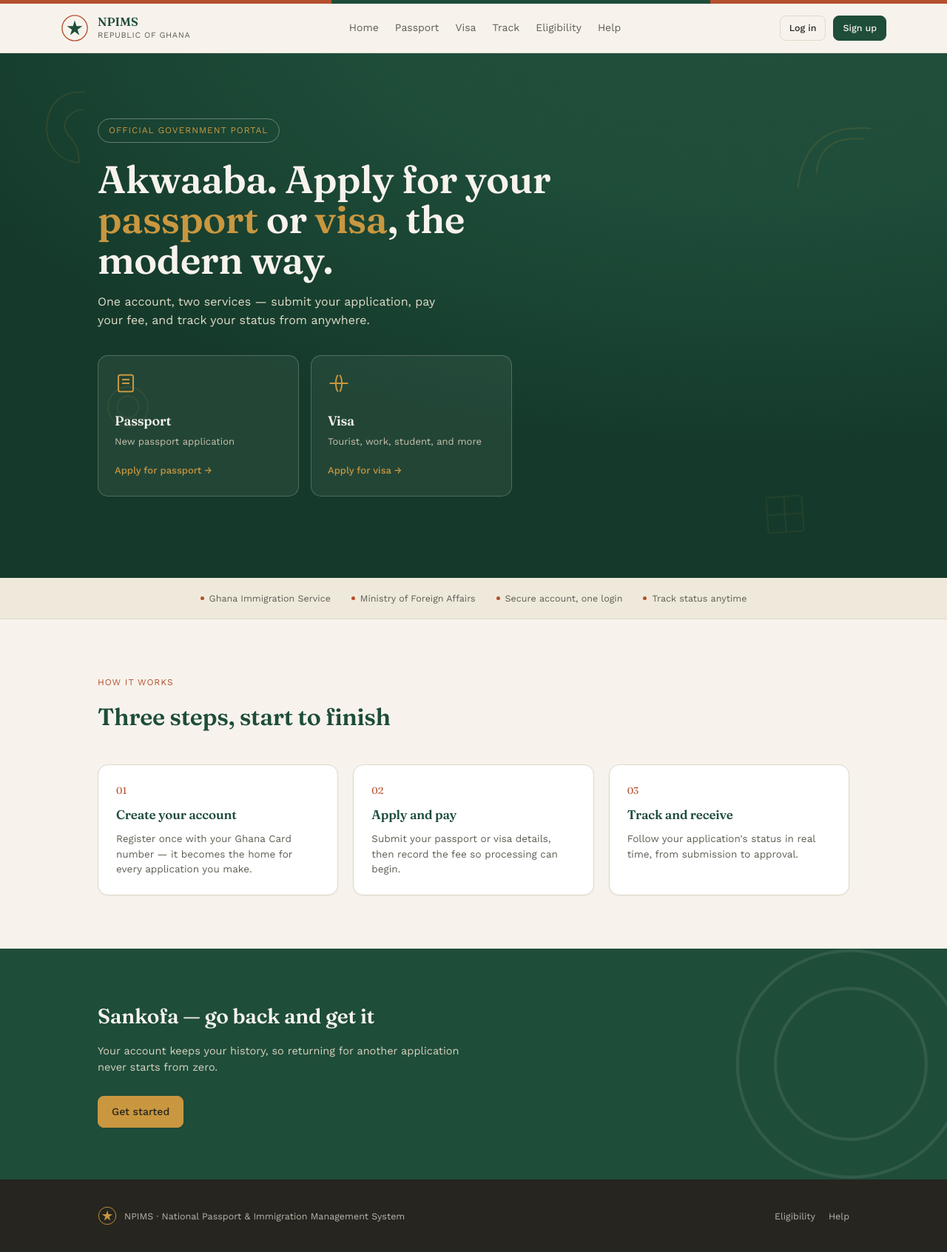
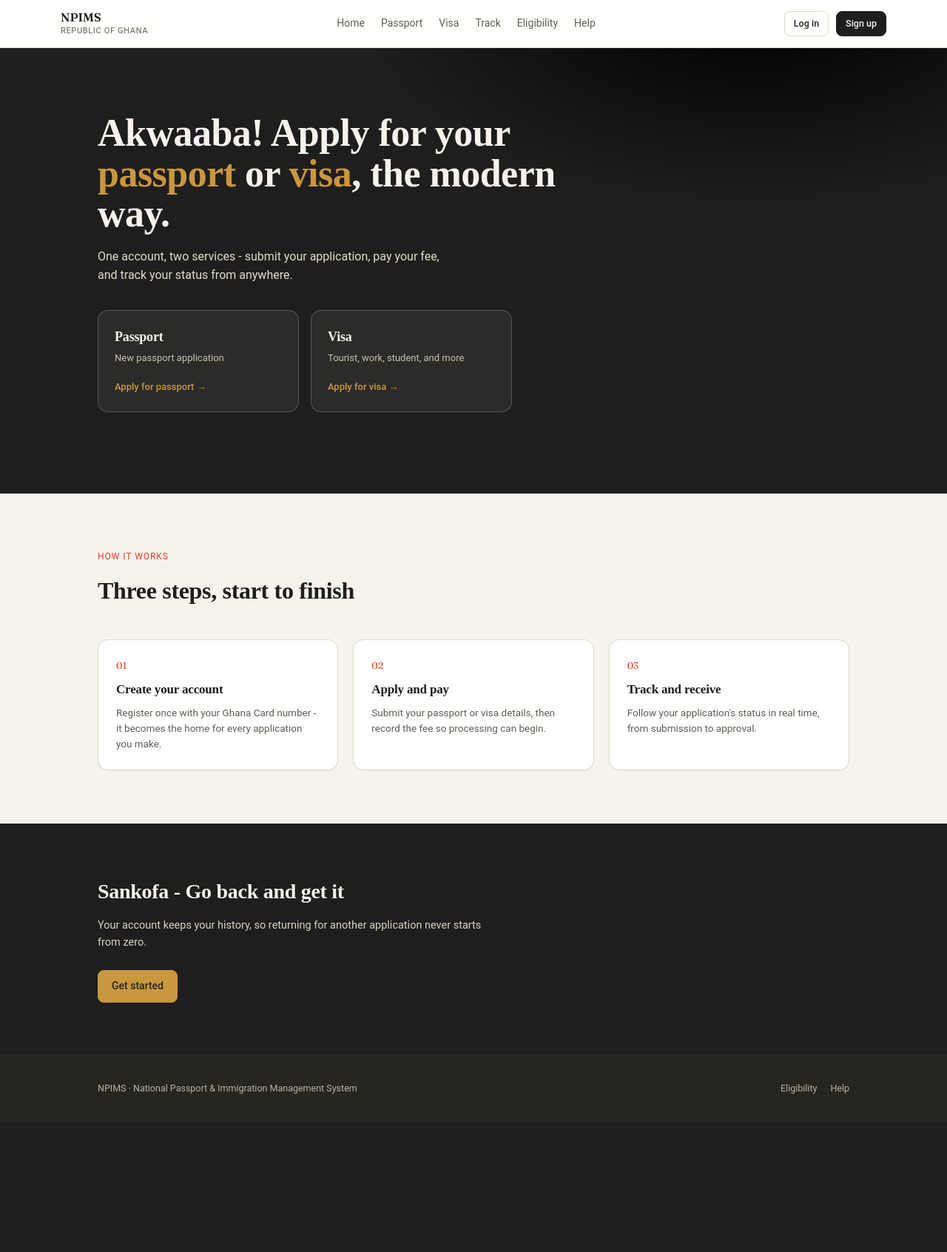
Before and after one commit to harrietfiahagbe-dev/Database_Finals, a Flask app: page / in a window 1280 px wide. Shown: the whole page at 74% size. After the commit the page ends 1478 px from the top, so only its background shows below. Run offline with Flask 3, Linux system fonts and the light colour scheme; parts of the project's set-up code (start-up, migrations or seed data) failed here and were passed over.

Commit message:
Layout changes to pages

```diff
--- a/static/npims.css
+++ b/static/npims.css
@@ -3,9 +3,9 @@
 :root {
   --cream: #F7F3EC;
   --cream-2: #EFE9DC;
-  --forest: #1E4D3A;
-  --forest-deep: #153a2b;
-  --clay: #B5502E;
+  --forest: #1e1e1e;
+  --forest-deep: #1e1e1e;
+  --clay: #e43c29;
   --clay-light: #D9784F;
   --gold: #C9973F;
   --ink: #26251F;
@@ -34,7 +34,7 @@ html {
 }
 
 body {
-  font-family: "Work Sans", sans-serif;
+  font-family: "Roboto", sans-serif;
   background: var(--cream);
   color: var(--ink);
   line-height: 1.55;
@@ -42,7 +42,7 @@ body {
 }
 
 h1, h2, h3 {
-  font-family: "Fraunces", serif;
+  font-family: "Playfair Display", serif;
   font-weight: 600;
   letter-spacing: -0.01em;
   color: var(--forest);
@@ -90,21 +90,7 @@ button, input, select, textarea {
   color: var(--ink-soft);
 }
 
-/* —— Kente strip —— */
-.kente-strip {
-  height: 5px;
-  width: 100%;
-  background: linear-gradient(
-    90deg,
-    var(--forest) 0 20%,
-    var(--clay) 20% 40%,
-    var(--gold) 40% 60%,
-    var(--forest) 60% 80%,
-    var(--clay) 80% 100%
-  );
-  background-size: 200% 100%;
-  animation: shimmer 8s linear infinite;
-}
+
 
 @keyframes shimmer {
   from { background-position: 0% 0; }
@@ -113,7 +99,7 @@ button, input, select, textarea {
 
 /* —— Citizen header —— */
 .site-header {
-  background: rgba(247, 243, 236, 0.94);
+  background: rgba(255, 255, 255, 0.94);
   border-bottom: 1px solid var(--line);
   position: sticky;
   top: 0;
@@ -587,7 +573,7 @@ table.data td,
 .hero {
   position: relative;
   overflow: hidden;
-  background: radial-gradient(1200px 600px at 80% -10%, #234f3c 0%, var(--forest) 45%, var(--forest-deep) 100%);
+  background: radial-gradient(1200px 600px at 80% -10%, #000000 0%, var(--forest) 45%, var(--forest-deep) 100%);
   color: var(--cream);
   padding: 88px 0 110px;
 }
--- a/static/staff.css
+++ b/static/staff.css
@@ -23,7 +23,7 @@ body.staff-body .staff-header .nav-row {
 }
 
 body.staff-body .brand-plain {
-  font-family: "Fraunces", serif;
+  font-family: "Roboto", serif;
   font-weight: 600;
   color: var(--forest);
   font-size: 17px;
--- a/templates/base.html
+++ b/templates/base.html
@@ -10,15 +10,10 @@
   {% block extra_css %}{% endblock %}
 </head>
 <body class="{% block body_class %}{% endblock %}">
-  <div class="kente-strip" aria-hidden="true"></div>
   {% block header %}
   <header class="site-header" id="siteHeader">
     <div class="nav-row">
       <a class="brand" href="{{ url_for('landing') }}">
-        <svg class="coa" viewBox="0 0 40 40" aria-hidden="true">
-          <circle cx="20" cy="20" r="18" fill="none" stroke="#B5502E" stroke-width="1.4"/>
-          <polygon points="20,9 22.5,17 31,17 24,22 26.5,30 20,25 13.5,30 16,22 9,17 17.5,17" fill="#1E4D3A"/>
-        </svg>
         <div class="brand-text">
           <div class="name">NPIMS</div>
           <div class="sub">Republic of Ghana</div>
@@ -76,10 +71,6 @@
   <footer class="site-footer">
     <div class="wrap foot-row">
       <div class="foot-brand">
-        <svg class="coa" viewBox="0 0 40 40" aria-hidden="true">
-          <circle cx="20" cy="20" r="18" fill="none" stroke="#C9973F" stroke-width="1.4"/>
-          <polygon points="20,9 22.5,17 31,17 24,22 26.5,30 20,25 13.5,30 16,22 9,17 17.5,17" fill="#C9973F"/>
-        </svg>
         <span>NPIMS · National Passport &amp; Immigration Management System</span>
       </div>
       <div class="foot-links">
--- a/templates/citizen.html
+++ b/templates/citizen.html
@@ -209,7 +209,7 @@
     <div class="page-head">
       <div>
         <span class="eyebrow caps">Citizen dashboard</span>
-        <h1>Akwaaba back, {{ person.fname }}</h1>
+        <h1>Welcome Back, {{ person.fname }}</h1>
         <p>Everything tied to your national ID in one place — applications, payments, and status, updated as officers
           process them.</p>
       </div>
--- a/templates/eligibility.html
+++ b/templates/eligibility.html
@@ -17,7 +17,7 @@
     </div>
     <div class="q-card">
       <h2>Passport validity</h2>
-      <p>Ordinary passports are typically issued for up to 10 years. Renew early if expiry is within 90 days — staff reports list passports nearing expiry.</p>
+      <p>Ordinary passports are typically issued for up to 10 years. Renew early if expiry is within 90 days - staff reports list passports nearing expiry.</p>
     </div>
     <div class="q-card">
       <h2>Passport fees</h2>
--- a/templates/landing.html
+++ b/templates/landing.html
@@ -3,15 +3,10 @@
 {% block content %}
 <section class="hero">
   <div class="symbols" aria-hidden="true">
-    <svg class="sym1" viewBox="0 0 100 100"><path d="M50 10 C20 10 10 30 10 50 C10 75 30 90 50 90 C50 65 30 60 30 50 C30 38 40 30 50 30"/></svg>
-    <svg class="sym2" viewBox="0 0 100 100"><circle cx="50" cy="50" r="30"/><circle cx="50" cy="50" r="16"/></svg>
-    <svg class="sym3" viewBox="0 0 100 100"><path d="M20 80 C20 40 40 20 80 20"/><path d="M35 65 C35 40 50 30 75 30"/></svg>
-    <svg class="sym4" viewBox="0 0 100 100"><rect x="20" y="20" width="60" height="60" rx="4"/><line x1="20" y1="50" x2="80" y2="50"/><line x1="50" y1="20" x2="50" y2="80"/></svg>
   </div>
   <div class="wrap hero-inner">
-    <span class="eyebrow">Official government portal</span>
-    <h1>Akwaaba. Apply for your <em>passport</em> or <em>visa</em>, the modern way.</h1>
-    <p>One account, two services — submit your application, pay your fee, and track your status from anywhere.</p>
+    <h1>Akwaaba! Apply for your <em>passport</em> or <em>visa</em>, the modern way.</h1>
+    <p>One account, two services - submit your application, pay your fee, and track your status from anywhere.</p>
     <div class="service-cards">
       {% if user and user.account_type == 'citizen' %}
       <a class="service-card" href="{{ url_for('passport') }}">
@@ -35,13 +30,11 @@
       </a>
       {% else %}
       <a class="service-card" href="{{ url_for('signup', intent='passport') }}">
-        <svg class="ic" viewBox="0 0 24 24" fill="none" stroke="currentColor" stroke-width="1.6"><rect x="4" y="3" width="16" height="18" rx="2"/><line x1="8" y1="8" x2="16" y2="8"/><line x1="8" y1="12" x2="16" y2="12"/></svg>
         <h3>Passport</h3>
         <p>New passport application</p>
         <span class="go">Apply for passport &rarr;</span>
       </a>
       <a class="service-card" href="{{ url_for('signup', intent='visa') }}">
-        <svg class="ic" viewBox="0 0 24 24" fill="none" stroke="currentColor" stroke-width="1.6"><path d="M2 12h20M13 3c3 4 3 14 0 18M11 3C8 7 8 17 11 21"/></svg>
         <h3>Visa</h3>
         <p>Tourist, work, student, and more</p>
         <span class="go">Apply for visa &rarr;</span>
@@ -51,14 +44,7 @@
   </div>
 </section>
 
-<div class="trust">
-  <div class="trust-row wrap">
-    <span><span class="dot"></span> Ghana Immigration Service</span>
-    <span><span class="dot"></span> Ministry of Foreign Affairs</span>
-    <span><span class="dot"></span> Secure account, one login</span>
-    <span><span class="dot"></span> Track status anytime</span>
-  </div>
-</div>
+
 
 <section class="section">
   <div class="wrap">
@@ -67,7 +53,7 @@
       <h2>Three steps, start to finish</h2>
     </div>
     <div class="steps">
-      <div class="step"><div class="num">01</div><h3>Create your account</h3><p>Register once with your Ghana Card number — it becomes the home for every application you make.</p></div>
+      <div class="step"><div class="num">01</div><h3>Create your account</h3><p>Register once with your Ghana Card number - it becomes the home for every application you make.</p></div>
       <div class="step"><div class="num">02</div><h3>Apply and pay</h3><p>Submit your passport or visa details, then record the fee so processing can begin.</p></div>
       <div class="step"><div class="num">03</div><h3>Track and receive</h3><p>Follow your application's status in real time, from submission to approval.</p></div>
     </div>
@@ -75,13 +61,9 @@
 </section>
 
 <section class="signature">
-  <svg class="mark" viewBox="0 0 100 100" aria-hidden="true">
-    <path d="M50 5 A45 45 0 1 1 49.9 5"/>
-    <path d="M50 20 A30 30 0 1 1 49.9 20"/>
-  </svg>
   <div class="wrap">
     <div class="signature-inner">
-      <h2>Sankofa — go back and get it</h2>
+      <h2>Sankofa - Go back and get it</h2>
       <p>Your account keeps your history, so returning for another application never starts from zero.</p>
       {% if user and user.account_type == 'citizen' %}
       <a class="btn btn-primary" href="{{ url_for('citizen') }}">Go to dashboard</a>
--- a/templates/passport.html
+++ b/templates/passport.html
@@ -295,7 +295,7 @@
             <line x1="12" y1="16" x2="12.01" y2="16" />
           </svg>
           <div>
-            <div class="t">You're applying as {{ user.name }} — national ID {{ user.citizen_id }}</div>
+            <div class="t">You're applying as {{ user.name }} - national ID {{ user.citizen_id }}</div>
             <div class="d">Status starts at "pending" and only an officer can move it forward.</div>
           </div>
         </div>
```
Also changed, not shown: templates/auth.html (+1 -17 lines).
